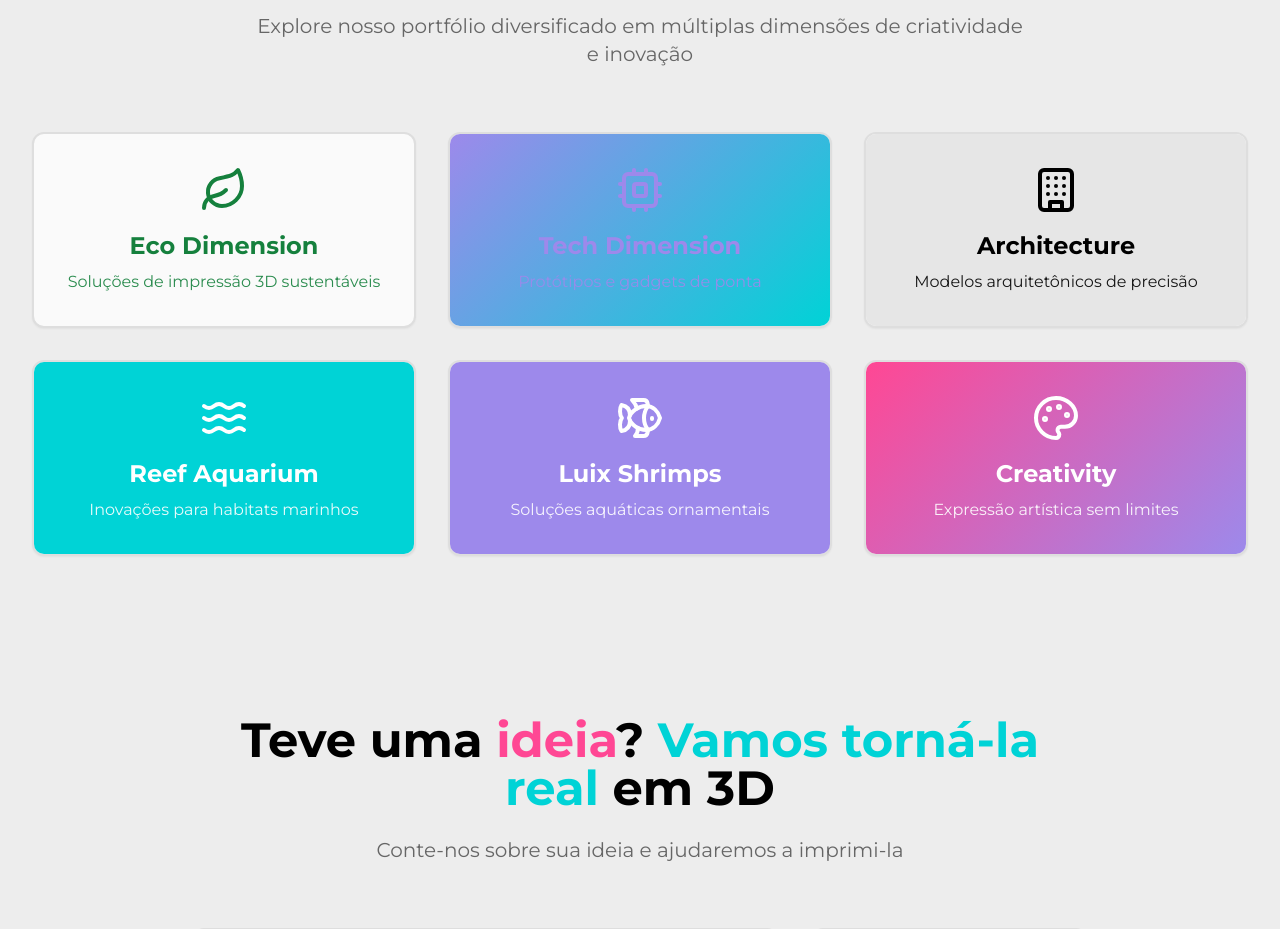
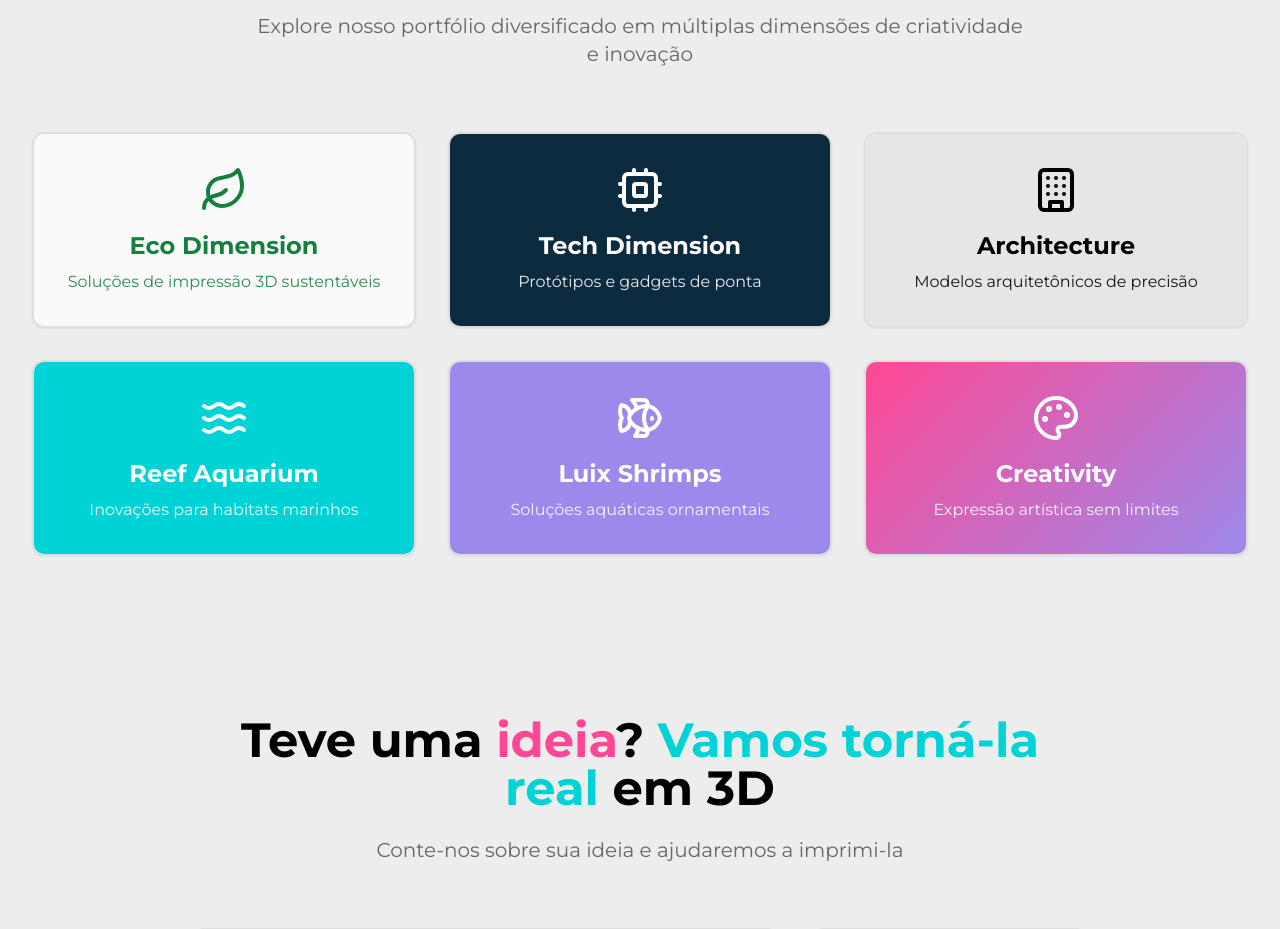
Before and after one commit to lapixlazuli/cube-craft-gallery-website, a React (Vite) app: page / in a window 1280 px wide. Shown: the part 1020-1949 px from the top of the page. Built offline with nearby package versions, Linux system fonts and the light colour scheme.

Commit message:
update tech dimension colors

```diff
--- a/src/components/CreativeDimensions.tsx
+++ b/src/components/CreativeDimensions.tsx
@@ -14,8 +14,8 @@ const CreativeDimensions = () => {
       name: "Tech Dimension",
       description: "Protótipos e gadgets de ponta",
       icon: Cpu,
-      color: "bg-gradient-tech",
-      textColor: "text-blue-violet",
+      color: "bg-tech-dimension",
+      textColor: "text-white",
     },
     {
       name: "Architecture",
--- a/src/components/ui/command.tsx
+++ b/src/components/ui/command.tsx
@@ -21,9 +21,7 @@ const Command = React.forwardRef<
 ))
 Command.displayName = CommandPrimitive.displayName
 
-interface CommandDialogProps extends DialogProps {}
-
-const CommandDialog = ({ children, ...props }: CommandDialogProps) => {
+const CommandDialog = ({ children, ...props }: DialogProps) => {
   return (
     <Dialog {...props}>
       <DialogContent className="overflow-hidden p-0 shadow-lg">
--- a/src/components/ui/textarea.tsx
+++ b/src/components/ui/textarea.tsx
@@ -2,8 +2,8 @@ import * as React from "react"
 
 import { cn } from "@/lib/utils"
 
-export interface TextareaProps
-  extends React.TextareaHTMLAttributes<HTMLTextAreaElement> {}
+export type TextareaProps =
+  React.TextareaHTMLAttributes<HTMLTextAreaElement>
 
 const Textarea = React.forwardRef<HTMLTextAreaElement, TextareaProps>(
   ({ className, ...props }, ref) => {
--- a/src/index.css
+++ b/src/index.css
@@ -47,6 +47,7 @@
     --neon-cyan: 181 100% 42%; /* #00D4D4 */
     --blue-violet: 252 71% 73%; /* #9D7CFD */
     --ice-background: 0 0% 93%; /* #EDEDED */
+    --tech-dimension: 204 65% 15%; /* #0D2A3D */
 
     /* Gradients */
     --gradient-cube: linear-gradient(135deg, hsl(var(--neon-pink)), hsl(var(--blue-violet)));
@@ -165,6 +166,10 @@
     background: var(--gradient-tech);
   }
 
+  .bg-tech-dimension {
+    background: hsl(var(--tech-dimension));
+  }
+
   .bg-gradient-eco {
     background: var(--gradient-eco);
   }
--- a/tailwind.config.ts
+++ b/tailwind.config.ts
@@ -1,4 +1,5 @@
 import type { Config } from "tailwindcss";
+import tailwindcssAnimate from "tailwindcss-animate";
 
 export default {
 	darkMode: ["class"],
@@ -68,9 +69,10 @@ export default {
 				// 3DimensionLabs Brand Colors
 				'neon-pink': 'hsl(var(--neon-pink))',
 				'neon-cyan': 'hsl(var(--neon-cyan))',
-				'blue-violet': 'hsl(var(--blue-violet))',
-				'ice-background': 'hsl(var(--ice-background))',
-			},
+                                'blue-violet': 'hsl(var(--blue-violet))',
+                                'ice-background': 'hsl(var(--ice-background))',
+                                'tech-dimension': 'hsl(var(--tech-dimension))',
+                        },
 			borderRadius: {
 				lg: 'var(--radius)',
 				md: 'calc(var(--radius) - 2px)',
@@ -100,5 +102,5 @@ export default {
 			}
 		}
 	},
-	plugins: [require("tailwindcss-animate")],
+       plugins: [tailwindcssAnimate],
 } satisfies Config;
```
